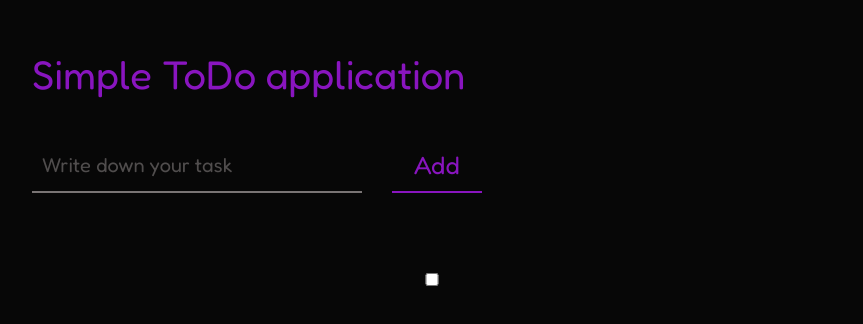
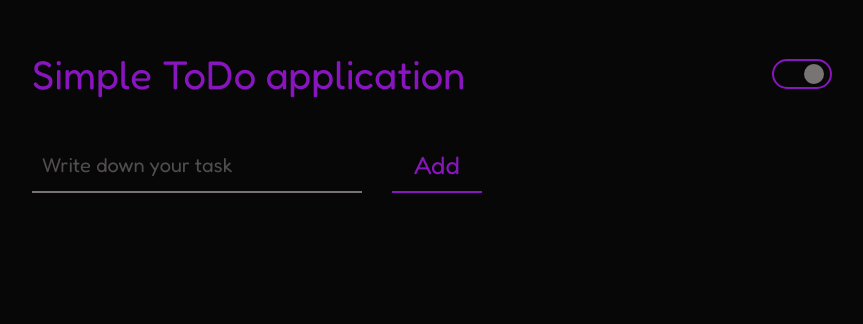
Before and after one commit to zample23/simple_todo_app, a React (Create React App) app: page / in a window 1280 px wide. Shown: the top 324 px of the page, without its empty margins (208-1071 px from the left). Built offline with nearby package versions, Linux system fonts and the light colour scheme.

Commit message:
Styled theme toggle button

```diff
--- a/src/App.jsx
+++ b/src/App.jsx
@@ -76,17 +76,30 @@ function App() {
     <div className="App">
       <div className="container">
         <div className="todo-wrapper">
-          <h1 className="todo-title">Simple ToDo application</h1>
+          <div className="title-toggle-wrapper">
+            <h1 className="todo-title">Simple ToDo application</h1>
+            <div className="theme-toggle-wrapper">
+              <label className="theme-toggle">
+                <input
+                  type="checkbox"
+                  onChange={themeHandler}
+                  checked={theme === 'light'}
+                />
+                <div
+                  className={`${
+                    theme === 'dark'
+                      ? 'theme-toggle-btn dark'
+                      : 'theme-toggle-btn'
+                  }`}
+                ></div>
+              </label>
+            </div>
+          </div>
           <TodoForm addTodo={addTodoHandler} />
           <TodoList
             todos={todos}
             deleteTodo={deleteTodoHandler}
             toggleTodo={toggleTodoHandler}
-          />
-          <input
-            type="checkbox"
-            onChange={themeHandler}
-            checked={theme === 'light'}
           />
         </div>
       </div>
--- a/src/app.scss
+++ b/src/app.scss
@@ -19,6 +19,20 @@
     max-width: 100%;
     align-items: center;
     gap: 30px;
+  }
+}
+
+.title-toggle-wrapper {
+  display: flex;
+  align-items: center;
+  gap: 25px;
+  justify-content: space-between;
+  @media only screen and (max-width: $laptop) {
+    gap: 80px;
+  }
+  @media only screen and (max-width: $tablet) {
+    align-items: flex-end;
+    gap: 25px;
   }
 }
 
@@ -50,3 +64,40 @@
     column-gap: 10px;
   }
 }
+
+.theme-toggle-wrapper {
+  display: flex;
+  align-items: center;
+}
+
+.theme-toggle {
+  display: inline-block;
+
+  input {
+    display: none;
+  }
+}
+
+.theme-toggle-btn {
+  position: relative;
+  width: 60px;
+  height: 30px;
+  border-radius: 20px;
+  border: 2px solid $purple;
+  background-color: var(--maincolor);
+  &::before {
+    content: '';
+    position: absolute;
+    width: 20px;
+    height: 20px;
+    border-radius: 50%;
+    left: 5px;
+    top: 3px;
+    background-color: $gray;
+    transition: left 0.2s ease-in;
+  }
+}
+
+.theme-toggle-btn.dark::before {
+  left: 30px;
+}
```
